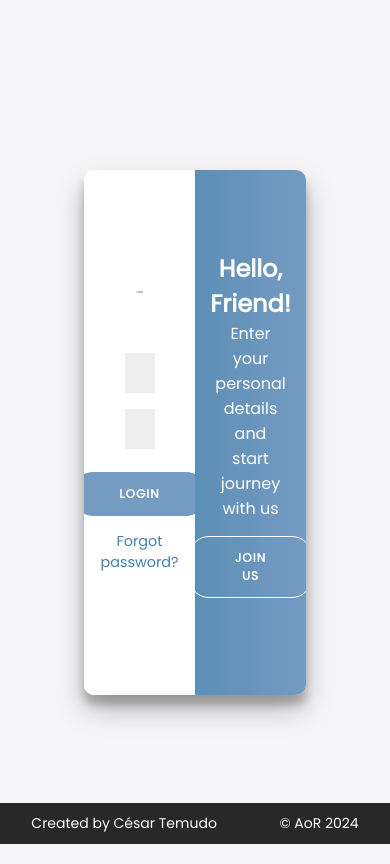
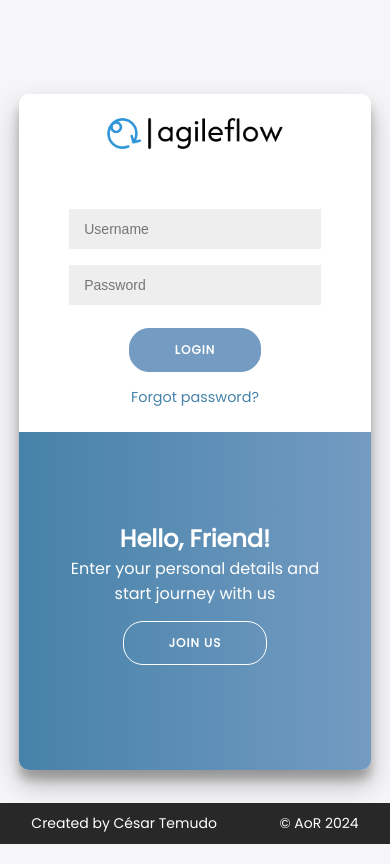
Before and after one commit to temudostudent/projecto5frontend, a React (Create React App) app in the folder projecto5frontend/: page / in a window 390 px wide. Built offline with nearby package versions, Linux system fonts and the light colour scheme.

Commit message:
responsivity

```diff
--- a/projecto5frontend/src/App.css
+++ b/projecto5frontend/src/App.css
@@ -980,6 +980,11 @@ Dashboard
         padding: 10px; /* Add padding to the root container */
     }
 
+	.container-index {
+		width: 95%;
+		height: 80%
+	}
+
 	.Home{
 		display: flex;
 		flex-direction: column;
@@ -1131,6 +1136,130 @@ Dashboard
 
 @media screen and (max-width: 675px) {
 
+	.form-container {
+		position: absolute;
+		top: 0;
+		height: 100%;
+		transition: all 0.6s ease-in-out;
+	}
+
+	.login-container {
+		top: 0;
+		width: 100%;
+		height: 50%;
+		z-index: 2;
+	}
+
+	.container-index.right-panel-active .login-container {
+		transform: translateY(100%);
+	}
+
+	.sign-up-container {
+		bottom: 0; /* Change top to bottom */
+		width: 100%;
+		height: 50%;
+		z-index: 1;
+
+		.ask-signup-container {
+			display: flex;
+			justify-content: center;
+			align-items: center;
+			flex-direction: column;
+			text-align: center;
+			background-color: #FFFFFF;
+			width: 100%;
+		}
+	}
+
+	@keyframes show {
+		0%, 49.99% {
+			opacity: 0;
+			z-index: 1;
+		}
+
+		50%, 100% {
+			opacity: 1;
+			z-index: 5;
+		}
+	}
+
+	.container-index.right-panel-active .sign-up-container {
+		transform: translateY(100%);
+		opacity: 1;
+		z-index: 5;
+		animation: show 0.6s;
+	}
+
+	.overlay-container {
+		position: absolute;
+		width: 100%;
+		height: 50%;
+		overflow: hidden;
+		transition: transform 0.6s ease-in-out;
+		z-index: 100;
+		left: 0;
+		top: 50%; /* Change bottom to top */
+	}
+
+	.container-index.right-panel-active .overlay-container {
+		transform: translateY(-100%);
+	}
+
+	.overlay {
+		display: flex;
+		flex-direction: column;
+		background: var(--blue2-color);
+		background: -webkit-linear-gradient(to right, var(--blue3-color), var(--blue2-color));
+		background: linear-gradient(to right, var(--blue3-color), var(--blue2-color));
+		background-repeat: no-repeat;
+		background-size: cover;
+		background-position: 0 0;
+		color: #FFFFFF;
+		position: relative;
+		top: -100%;
+		height: 200%;
+		width: 100%;
+		transform: translateY(0);
+		transition: transform 0.6s ease-in-out;
+		left: 0;
+	}
+
+	.container-index.right-panel-active .overlay {
+		transform: translateY(50%);
+	}
+
+	.overlay-panel {
+		position: relative;
+		display: flex;
+		align-items: center;
+		justify-content: center;
+		flex-direction: column;
+		padding: 0 40px;
+		text-align: center;
+		top: 0;
+		height: 50%;
+		transform: translateY(0);
+		transition: transform 0.6s ease-in-out;
+		width: 100%;
+	}
+
+	.overlay-left {
+		transform: translateY(-100%); /* Change to negative value */
+	}
+
+	.container-index.right-panel-active .overlay-left {
+		transform: translateY(0);
+	}
+
+	.overlay-right {
+		top: 0;
+		transform: translateY(0);
+	}
+
+	.container-index.right-panel-active.overlay-right {
+		transform: translateY(20%);
+	}
+
 	.container-home{
 		justify-content: flex-start;
 	}
--- a/projecto5frontend/src/Components/Charts/SimpleBarChart.js
+++ b/projecto5frontend/src/Components/Charts/SimpleBarChart.js
@@ -33,8 +33,8 @@ export default class SimpleBarChart extends PureComponent {
           data={data}
           margin={{
             top: 0,
-            right: 10,
-            left: 10,
+            right: 20,
+            left: 5,
             bottom: 20,
           }}
         >
--- a/projecto5frontend/src/Pages/Home.js
+++ b/projecto5frontend/src/Pages/Home.js
@@ -35,12 +35,18 @@ const Home = () => {
     // Fetch initial data on component mount
     useEffect(() => {
         fetchInitialData();
+
+        if (!token) {
+            // Se o token não existir ou não for válido, redirecionar para uma página de erro
+            navigate('/404');
+        }
     }, []);
 
-    if (!token) {
-        // Se o token não existir ou não for válido, redirecionar para uma página de erro
-        navigate('/404');
-    }
+    useEffect(() => {
+        updateShowSidebar(true);
+    }, [location.pathname]);
+
+
 
     // Function to fetch initial data (categories, users, tasks)
     const fetchInitialData = async () => {
@@ -107,6 +113,7 @@ const Home = () => {
                 const tasksUpdated = await fetchTasks();
                 updateTasks(tasksUpdated);
                 setUpdatedSignal(!updatedSignal);
+                updateShowSidebar(true);
             } else {
                 console.error('Error creating task:', response.error);
             }
--- a/projecto5frontend/src/Pages/PublicProfile.js
+++ b/projecto5frontend/src/Pages/PublicProfile.js
@@ -1,5 +1,5 @@
-import React, { useEffect, useState, useRef } from 'react';
-import { useParams } from 'react-router-dom';
+import React, { useEffect, useState } from 'react';
+import { useParams, useLocation } from 'react-router-dom';
 import AuthService from '../Components/Service/AuthService';
 import StatsService from '../Components/Service/StatsService';
 import MessageService from '../Components/Service/MessageService';
@@ -21,6 +21,7 @@ const PublicProfile = () => {
   const [userTasksCount, setUserTasksCount] = useState([]);
   const { showSidebar, updateShowSidebar } = useActionsStore();
   const [hasClicked, setHasClicked] = useState(false);
+  const location = useLocation();
 
 
   useEffect(() => {
@@ -49,6 +50,10 @@ const PublicProfile = () => {
     fetchUserData();
     fetchStats();
   }, [username, token]);
+
+  useEffect(() => {
+    updateShowSidebar(true);
+  }, [location.pathname]);
 
   // Fetch messages when component is mounted
   useEffect(() => {
--- a/projecto5frontend/src/Pages/Users.js
+++ b/projecto5frontend/src/Pages/Users.js
@@ -1,5 +1,5 @@
 import React, {useEffect, useState } from "react";
-import { useNavigate } from 'react-router-dom'
+import { useLocation, useNavigate } from 'react-router-dom'
 import { userStore } from '../Stores/UserStore'
 import { useUsersListStore } from '../Stores/UsersDataStore'
 import { useActionsStore } from '../Stores/ActionStore'
@@ -14,6 +14,22 @@ const Users = () => {
   const [selected, setSelected] = useState([]); // State to manage selected users
   const { showSidebar, updateShowSidebar } = useActionsStore(); // Get showSidebar and updateShowSidebar functions from useActionsStore
   const navigate = useNavigate();
+  const location = useLocation();
+
+  useEffect(() => {
+    updateShowSidebar(true);
+  }, [location.pathname]);
+
+
+  // Fetch users data on component mount
+  useEffect(() => {
+      const fetchData = async () => {
+          await fetchUsers({});
+          console.log(usersListData);
+      };
+
+      fetchData();
+  }, []);
 
     // Function to handle users selection change
     const handleUsersSelectionChange = (selectedUsersIds) => {
@@ -101,15 +117,6 @@ const Users = () => {
     ];
 
 
-    // Fetch users data on component mount
-    useEffect(() => {
-        const fetchData = async () => {
-            await fetchUsers({});
-            console.log(usersListData);
-        };
-
-        fetchData();
-    }, []);
 
     // Function to fetch users based on filters
     const fetchUsers = async ({type, visible}) => {
--- a/projecto5frontend/src/Translations/pt.json
+++ b/projecto5frontend/src/Translations/pt.json
@@ -20,7 +20,7 @@
 "notification_message":"{user} enviou-te uma mensagem",
 "task_update_message":"{user} atualizou a tua tarefa: {taskName}",
 
-"lets-chat":"Queres falar?",
+"lets-chat":"Chat",
 
 "team-roles": "Funções da Equipa",
 "users-state": "Estado dos Utilizadores",
```
